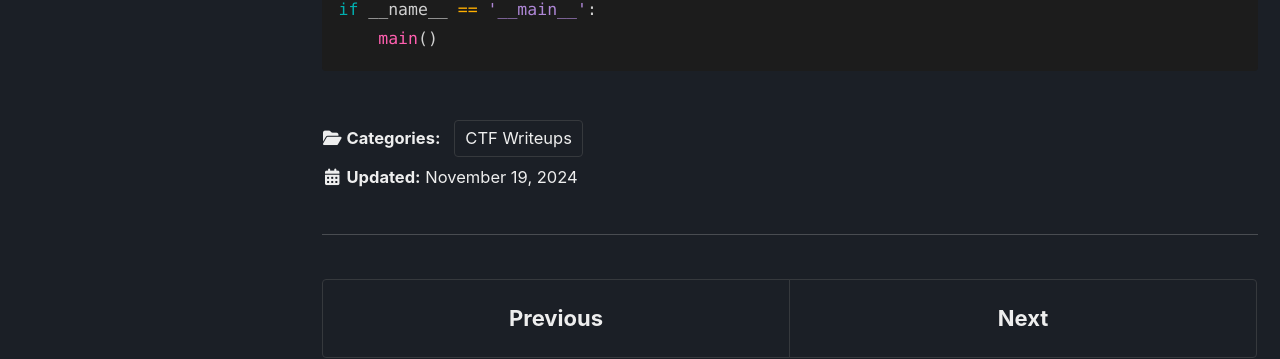
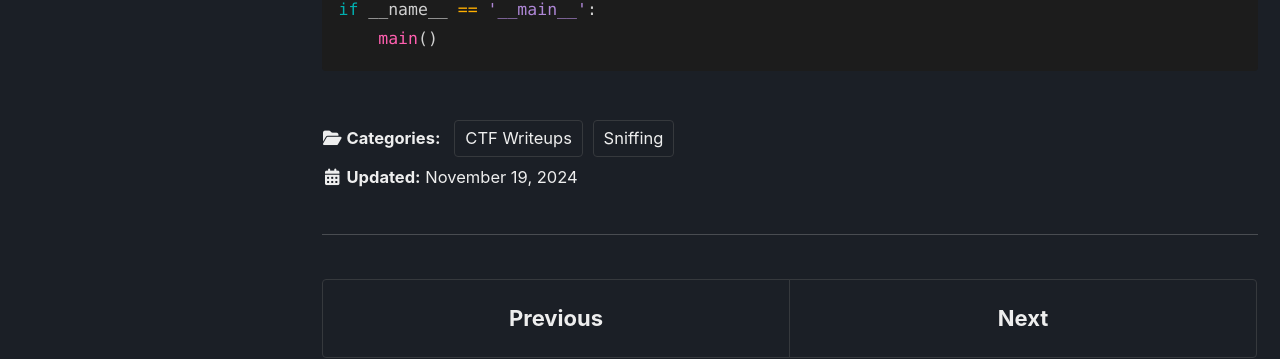
Before and after one commit to 4f3rg4n/4f3rg4n.github.io, a Jekyll site: the page built from _posts/CTF-Writeups/2024-11-19-mitm.md, in a window 1280 px wide and 900 px high, scrolled down 12652 px. Shown: the part 322-681 px from the top of the window. Built offline with Jekyll 4.4.1, drawn with Linux system fonts in a browser that asks for light colours; cached includes are drawn as plain includes; nearby versions of some CDN libraries.

Commit message:
Update 2024-11-19-mitm.md

```diff
--- a/_posts/CTF-Writeups/2024-11-19-mitm.md
+++ b/_posts/CTF-Writeups/2024-11-19-mitm.md
@@ -7,6 +7,7 @@ ribbon: green
 description: "You are given 2 files, the first is the client code and a PCAP file This pcap file contains the communication with the server, and somehow, among all that traffic, the client receives the flag from the server Sadly the server is NO LONGER RUNNING as someone spilled some Monster on it because they thought it would make it run faster, so the PCAP file and the client is all we have to go off, good luck!"
 categories:
   - CTF Writeups
+  - Sniffing
 ---
 
 > Challenge description:
```
